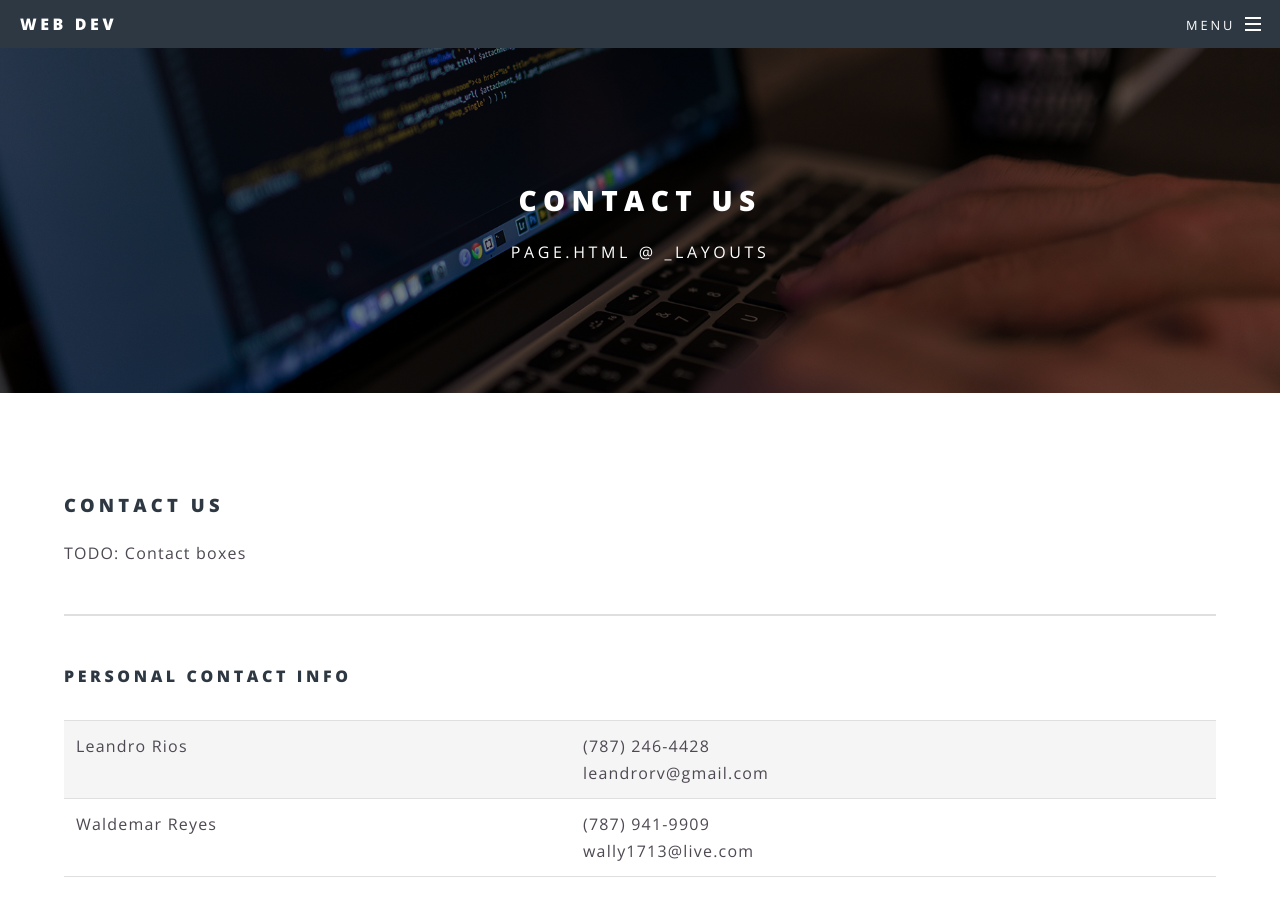
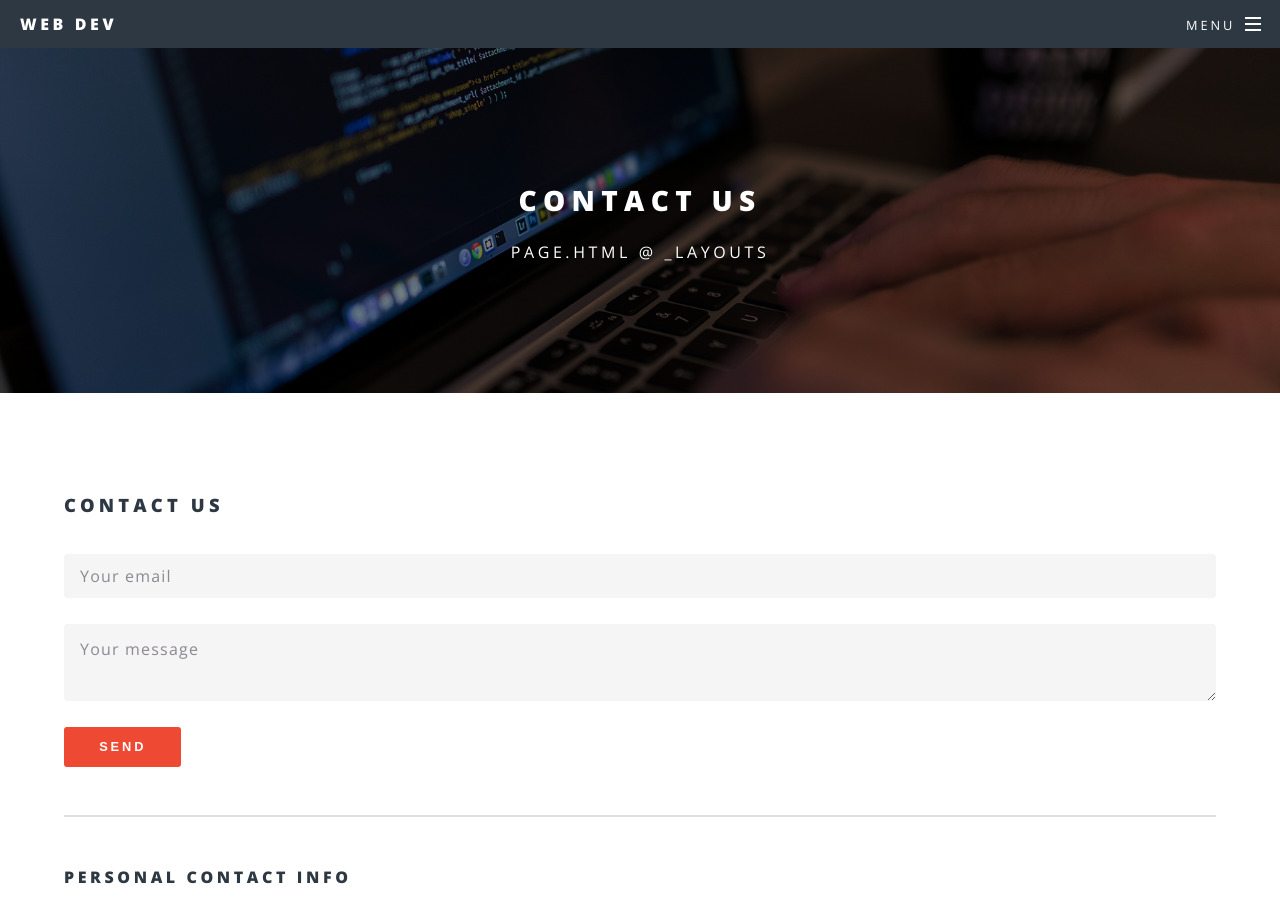
Before and after one commit to Waldemar-Reyes/WebDev, a Jekyll site: the page built from contactus.html, in a window 1280 px wide and 900 px high. Built offline with Jekyll 4.4.1, drawn with Linux system fonts in a browser that asks for light colours.

Commit message:
Finished Contact Us form

```diff
--- a/contactus.html
+++ b/contactus.html
@@ -3,18 +3,32 @@ layout: page
 title: Contact Us
 ---
 <h3>Contact Us</h3>
-	<p> TODO: Contact boxes</p>
+<p>
+	<form method="POST" action="http://formspree.io/wallypeacerock@hotmail.com">
+		<input type="email" name="email" placeholder="Your email">
+		<br />
+		<textarea name="message" placeholder="Your message"></textarea>
+		<br />
+		<button class="button special" type="submit">Send</button>
+	</form>
+</p>
+
 <hr />
+
 <h4>Personal Contact Info</h4>
-	<p><table style="width:100%">
+<p>
+	<table style="width:100%">
 		<tr>
 			<td>Leandro Rios</td>
 			<td>(787) 246-4428<br />
-    leandrorv@gmail.com</td>
+				leandrorv@gmail.com
+			</td>
 		</tr>
 		<tr>
 			<td>Waldemar Reyes</td>
 			<td>(787) 941-9909<br />
-    wally1713@live.com</td>
+				wally1713@live.com
+			</td>
 		</tr>
-</table></p>
+	</table>
+</p>
```
Lines whose indentation alone changed are shown as unchanged.
